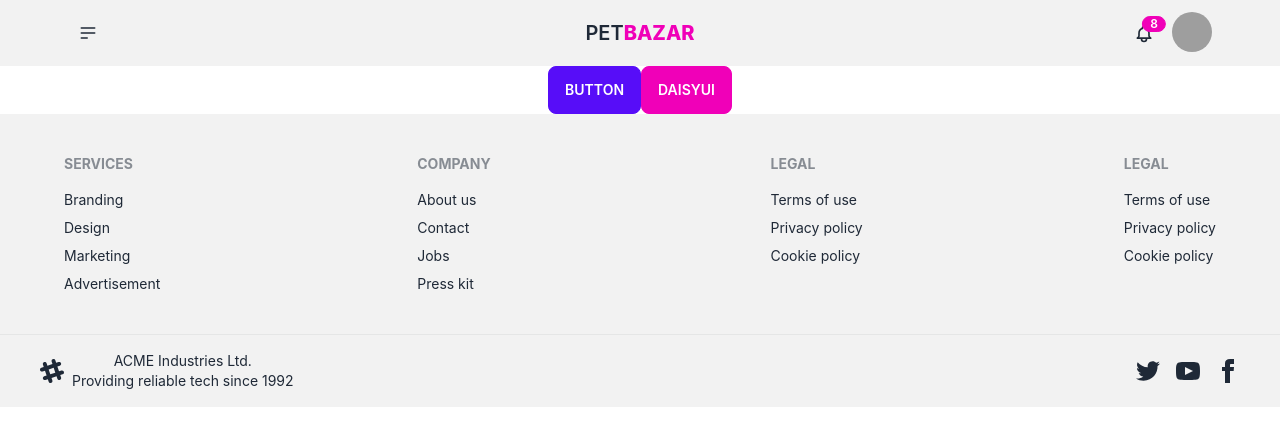
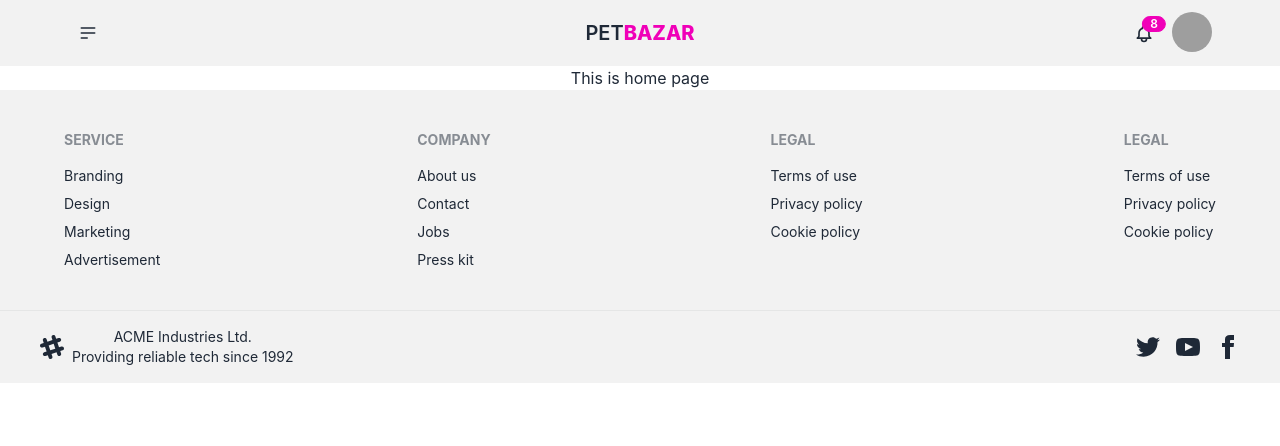
Before and after one commit to abir14016/petbazar-client, a React (Create React App) app: page /home in a window 1280 px wide. Shown: the top 446 px of the page. Built offline with nearby package versions, Linux system fonts and the light colour scheme; grey boxes are pictures that could not be loaded.

Commit message:
react router setup

```diff
--- a/src/App.js
+++ b/src/App.js
@@ -1,4 +1,8 @@
+import { Route, Routes } from 'react-router-dom';
 import './App.css';
+import Home from './Pages/Home/Home/Home';
+import SignIn from './Pages/Login/SignIn/SignIn';
+import SignUp from './Pages/Login/SignUp/SignUp';
 import Footer from './Pages/Shared/Footer/Footer';
 import Header from './Pages/Shared/Header/Header';
 
@@ -6,8 +10,12 @@ function App() {
   return (
     <div className="App">
       <Header></Header>
-      <button className="btn btn-primary">Button</button>
-      <button className="btn btn-secondary">DaisyUi</button>
+      <Routes>
+        <Route path='/' element={<Home></Home>}></Route>
+        <Route path='/home' element={<Home></Home>}></Route>
+        <Route path='/signup' element={<SignUp></SignUp>}></Route>
+        <Route path='/signin' element={<SignIn></SignIn>}></Route>
+      </Routes>
       <Footer></Footer>
     </div>
   );
--- /dev/null
+++ b/src/Pages/Home/Home/Home.js
@@ -0,0 +1,11 @@
+import React from 'react';
+
+const Home = () => {
+    return (
+        <div>
+            <h3>This is home page</h3>
+        </div>
+    );
+};
+
+export default Home;
--- /dev/null
+++ b/src/Pages/Login/SignIn/SignIn.js
@@ -0,0 +1,11 @@
+import React from 'react';
+
+const SignIn = () => {
+    return (
+        <div>
+            plz sign in
+        </div>
+    );
+};
+
+export default SignIn;
--- /dev/null
+++ b/src/Pages/Login/SignUp/SignUp.js
@@ -0,0 +1,11 @@
+import React from 'react';
+
+const SignUp = () => {
+    return (
+        <div>
+            <h2>Plz sign up/ register</h2>
+        </div>
+    );
+};
+
+export default SignUp;
--- a/src/Pages/Shared/Footer/Footer.js
+++ b/src/Pages/Shared/Footer/Footer.js
@@ -5,7 +5,7 @@ const Footer = () => {
         <div className='bg-base-200'>
             <footer class="footer p-10 text-base-content md:container md:mx-auto grid grid-cols-2 md:grid-cols-3 lg-grid-cols-4">
                 <div>
-                    <span class="footer-title">Services</span>
+                    <span class="footer-title">Service</span>
                     <a class="link link-hover">Branding</a>
                     <a class="link link-hover">Design</a>
                     <a class="link link-hover">Marketing</a>
--- a/src/index.js
+++ b/src/index.js
@@ -1,5 +1,6 @@
 import React from 'react';
 import ReactDOM from 'react-dom/client';
+import { BrowserRouter } from "react-router-dom";
 import './index.css';
 import App from './App';
 import reportWebVitals from './reportWebVitals';
@@ -7,7 +8,9 @@ import reportWebVitals from './reportWebVitals';
 const root = ReactDOM.createRoot(document.getElementById('root'));
 root.render(
   <React.StrictMode>
-    <App />
+    <BrowserRouter>
+      <App />
+    </BrowserRouter>
   </React.StrictMode>
 );
 
```
Also changed, not shown: src/Pages/Home/Home/Home.css (added), src/Pages/Login/SignIn/SignIn.css (added), src/Pages/Login/SignUp/SignUp.css (added).
